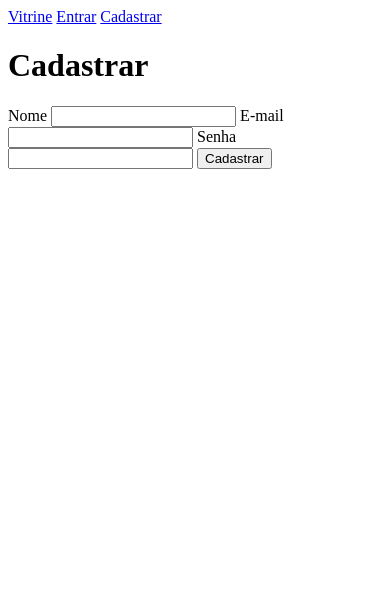
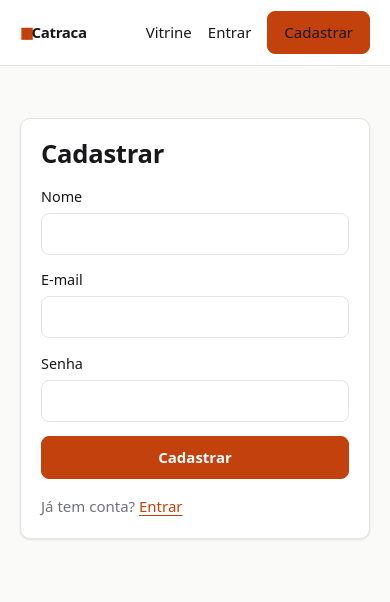
Before and after one commit to zejuniortdr/mba-ia-catraca-brief-produto-modo-agente, a FastAPI app: page /signup in a window 390 px wide. Shown: the top 602 px of the page. Run offline with FastAPI, Linux system fonts and the light colour scheme; parts of the project's set-up code (start-up, migrations or seed data) failed here and were passed over; some libraries are stand-ins or nearby versions.

Commit message:
feat(ui): refresh interface with stylesheet, cards, panel grid and status badges
Keeps every contract marker (ids, data-metric, status/code/event classes,
error paragraphs) and literal texts unchanged; serves /static/style.css.

```diff
--- a/app/main.py
+++ b/app/main.py
@@ -4,6 +4,7 @@ from contextlib import asynccontextmanager
 from fastapi import FastAPI, Request
 from fastapi.exceptions import HTTPException
 from fastapi.responses import JSONResponse
+from fastapi.staticfiles import StaticFiles
 from starlette.middleware.sessions import SessionMiddleware
 
 from app import auth, db, gateway
@@ -54,6 +55,7 @@ def create_app() -> FastAPI:
     async def healthz():
         return {"ok": True}
 
+    app.mount("/static", StaticFiles(directory="app/static"), name="static")
     app.include_router(router)
     app.include_router(events_router)
     app.include_router(cancel_router)
--- /dev/null
+++ b/app/static/style.css
@@ -0,0 +1,154 @@
+/* Catraca — CSS único, sem build. Tokens no espírito shadcn (neutros zinc + um acento). */
+:root {
+  --bg: #fafaf9;
+  --card: #ffffff;
+  --fg: #18181b;
+  --muted: #71717a;
+  --border: #e4e4e7;
+  --accent: #c2410c;
+  --accent-fg: #ffffff;
+  --accent-soft: #fff7ed;
+  --ok: #15803d;
+  --ok-soft: #f0fdf4;
+  --warn: #a16207;
+  --warn-soft: #fefce8;
+  --bad: #b91c1c;
+  --bad-soft: #fef2f2;
+  --radius: 10px;
+  --shadow: 0 1px 2px rgb(0 0 0 / .05), 0 1px 3px rgb(0 0 0 / .06);
+  color-scheme: light;
+}
+
+* { box-sizing: border-box; }
+html { -webkit-text-size-adjust: 100%; }
+body {
+  margin: 0;
+  font: 15px/1.55 system-ui, -apple-system, "Segoe UI", Roboto, sans-serif;
+  color: var(--fg);
+  background: var(--bg);
+}
+a { color: var(--accent); text-underline-offset: 3px; }
+h1 { font-size: 1.6rem; line-height: 1.2; margin: 0 0 .25rem; letter-spacing: -.01em; }
+h2 { font-size: 1.05rem; margin: 0 0 .75rem; }
+:focus-visible { outline: 2px solid var(--accent); outline-offset: 2px; }
+
+/* Cabeçalho */
+.site-header {
+  position: sticky; top: 0; z-index: 10;
+  background: rgb(255 255 255 / .9); backdrop-filter: blur(6px);
+  border-bottom: 1px solid var(--border);
+}
+.site-header nav {
+  max-width: 1040px; margin: 0 auto; padding: .7rem 1.25rem;
+  display: flex; align-items: center; gap: 1rem; flex-wrap: wrap;
+}
+.brand { font-weight: 700; color: var(--fg); text-decoration: none; letter-spacing: -.02em; margin-right: auto; }
+.brand::before { content: "▮▮ "; color: var(--accent); letter-spacing: -.2em; }
+.site-header nav a:not(.brand) { color: var(--fg); text-decoration: none; font-weight: 500; }
+.site-header nav a:not(.brand):hover { color: var(--accent); }
+.who { color: var(--muted); font-size: .9rem; }
+.inline { display: inline; margin: 0; }
+
+main { max-width: 1040px; margin: 0 auto; padding: 2rem 1.25rem 4rem; }
+.page-head { display: flex; align-items: center; justify-content: space-between; gap: 1rem; flex-wrap: wrap; margin-bottom: 1.5rem; }
+.sub { color: var(--muted); margin: 0; }
+
+/* Cartões */
+.card {
+  background: var(--card); border: 1px solid var(--border); border-radius: var(--radius);
+  box-shadow: var(--shadow); padding: 1.25rem;
+}
+.stack > * + * { margin-top: 1rem; }
+
+/* Botões e formulários */
+button, .btn {
+  display: inline-flex; align-items: center; justify-content: center; gap: .4rem;
+  font: inherit; font-weight: 600; cursor: pointer; text-decoration: none;
+  border-radius: 8px; padding: .55rem 1rem; min-height: 40px;
+  border: 1px solid var(--accent); background: var(--accent); color: var(--accent-fg);
+}
+button:hover, .btn:hover { filter: brightness(1.08); }
+.btn-ghost, .site-header button {
+  background: transparent; color: var(--fg); border-color: var(--border);
+}
+.btn-danger { background: var(--card); color: var(--bad); border-color: #fecaca; }
+.btn-danger:hover { background: var(--bad-soft); filter: none; }
+
+form label { display: block; font-weight: 500; font-size: .9rem; }
+form label input { margin-top: .3rem; }
+input {
+  display: block; width: 100%; font: inherit; color: var(--fg);
+  padding: .55rem .7rem; min-height: 40px;
+  border: 1px solid var(--border); border-radius: 8px; background: var(--card);
+}
+input:focus { outline: none; border-color: var(--accent); box-shadow: 0 0 0 3px var(--accent-soft); }
+.form { display: grid; gap: .9rem; }
+.form-grid { display: grid; gap: .9rem; grid-template-columns: repeat(auto-fit, minmax(180px, 1fr)); }
+.form-grid label:first-of-type { grid-column: 1 / -1; }
+.row { display: flex; gap: .5rem; align-items: stretch; }
+.row input { flex: 1; }
+
+/* Mensagens */
+.error, #sold-out, #checkin-result, #event-cancelled {
+  border-radius: 8px; padding: .65rem .85rem; margin: 0; font-weight: 500;
+}
+.error { background: var(--bad-soft); color: var(--bad); border: 1px solid #fecaca; }
+#sold-out { background: var(--warn-soft); color: var(--warn); border: 1px solid #fde68a; text-align: center; font-size: 1.05rem; }
+#checkin-result { background: var(--accent-soft); border: 1px solid #fed7aa; font-size: 1.1rem; margin-top: .75rem; }
+#checkin-result[data-ok] { background: var(--ok-soft); color: var(--ok); border-color: #bbf7d0; }
+#event-cancelled { background: var(--bad-soft); color: var(--bad); border: 1px solid #fecaca; }
+
+/* Selos de status (span = selo; td = só cor, para não quebrar a célula) */
+span[data-status] {
+  display: inline-block; font-size: .78rem; font-weight: 600; line-height: 1;
+  padding: .3rem .55rem; border-radius: 999px; background: #f4f4f5; color: #3f3f46;
+}
+span[data-status="published"], span[data-status="confirmed"] { background: var(--ok-soft); color: var(--ok); }
+span[data-status="pending"], span[data-status="draft"] { background: var(--warn-soft); color: var(--warn); }
+span[data-status="declined"], span[data-status="cancelled"], span[data-status="refunded"] { background: var(--bad-soft); color: var(--bad); }
+td[data-status] { font-weight: 600; }
+td[data-status="confirmed"] { color: var(--ok); }
+td[data-status="pending"] { color: var(--warn); }
+td[data-status="declined"], td[data-status="cancelled"], td[data-status="refunded"] { color: var(--bad); }
+
+/* Vitrine */
+.grid { list-style: none; padding: 0; margin: 0; display: grid; gap: 1rem; grid-template-columns: repeat(auto-fill, minmax(240px, 1fr)); }
+.event-card { display: flex; flex-direction: column; gap: .35rem; }
+.event-card a.title { font-size: 1.1rem; font-weight: 700; color: var(--fg); text-decoration: none; }
+.event-card a.title:hover { color: var(--accent); }
+.meta { color: var(--muted); font-size: .9rem; }
+.price { font-weight: 700; margin-top: auto; padding-top: .5rem; }
+.empty { color: var(--muted); text-align: center; padding: 3rem 1rem; border: 1px dashed var(--border); border-radius: var(--radius); }
+
+/* Tabelas e listas */
+table { width: 100%; border-collapse: collapse; background: var(--card); border: 1px solid var(--border); border-radius: var(--radius); overflow: hidden; }
+th, td { text-align: left; padding: .7rem .9rem; border-bottom: 1px solid var(--border); }
+th { font-size: .8rem; text-transform: uppercase; letter-spacing: .04em; color: var(--muted); background: #fafafa; }
+tr:last-child td { border-bottom: 0; }
+td.code { font-family: ui-monospace, SFMono-Regular, Menlo, monospace; letter-spacing: .08em; font-weight: 600; }
+.list { list-style: none; padding: 0; margin: 0; }
+.list li { display: flex; justify-content: space-between; align-items: center; gap: 1rem; padding: .8rem 1rem; border-bottom: 1px solid var(--border); }
+.list li:last-child { border-bottom: 0; }
+.list a { font-weight: 600; color: var(--fg); text-decoration: none; }
+.list a:hover { color: var(--accent); }
+
+/* Página de gestão */
+.manage { display: grid; gap: 1.25rem; grid-template-columns: 1fr; }
+@media (min-width: 860px) { .manage { grid-template-columns: 1.4fr 1fr; align-items: start; } }
+.facts { display: grid; grid-template-columns: repeat(2, 1fr); gap: .75rem; margin: 0; padding: 0; list-style: none; }
+.facts li { font-weight: 500; }
+
+#panel { display: grid; grid-template-columns: repeat(auto-fit, minmax(140px, 1fr)); gap: .75rem; margin: 0; }
+#panel > div { background: var(--card); border: 1px solid var(--border); border-radius: var(--radius); padding: .85rem 1rem; box-shadow: var(--shadow); }
+#panel dt { color: var(--muted); font-size: .82rem; font-weight: 500; }
+#panel dd { margin: .2rem 0 0; font-size: 1.5rem; font-weight: 700; font-variant-numeric: tabular-nums; }
+
+/* Autenticação */
+.auth { max-width: 400px; margin: 2rem auto 0; }
+.auth button { width: 100%; }
+
+@media (max-width: 560px) {
+  main { padding-top: 1.25rem; }
+  .facts { grid-template-columns: 1fr; }
+  th:nth-child(3), td.code { font-size: .85rem; }
+}
--- a/app/templates/404.html
+++ b/app/templates/404.html
@@ -1,2 +1,2 @@
 {% extends "base.html" %}
-{% block content %}<h1>Evento não encontrado</h1>{% endblock %}
+{% block content %}<div class="empty"><h1>Evento não encontrado</h1><p><a href="/">Voltar para a vitrine</a></p></div>{% endblock %}
--- a/app/templates/base.html
+++ b/app/templates/base.html
@@ -1,18 +1,26 @@
 <!doctype html>
 <html lang="pt-BR">
-<head><meta charset="utf-8"><title>Catraca</title></head>
+<head>
+<meta charset="utf-8">
+<meta name="viewport" content="width=device-width, initial-scale=1">
+<title>Catraca</title>
+<link rel="stylesheet" href="/static/style.css">
+</head>
 <body>
-<nav>
+<header class="site-header">
+<nav aria-label="Principal">
+  <a class="brand" href="/">Catraca</a>
   <a href="/">Vitrine</a>
   {% if user and user.role == 'participant' %}<a href="/me/tickets">Meus ingressos</a>{% endif %}
   {% if user and user.role == 'organizer' %}<a href="/org/events">Área do organizador</a>{% endif %}
   {% if user %}
-    <span>{{ user.name }}</span>
-    <form method="post" action="/logout" style="display:inline"><button type="submit">Sair</button></form>
+    <span class="who">{{ user.name }}</span>
+    <form class="inline" method="post" action="/logout"><button type="submit">Sair</button></form>
   {% else %}
-    <a href="/login">Entrar</a> <a href="/signup">Cadastrar</a>
+    <a href="/login">Entrar</a> <a class="btn" href="/signup">Cadastrar</a>
   {% endif %}
 </nav>
+</header>
 <main>{% block content %}{% endblock %}</main>
 </body>
 </html>
--- a/app/templates/forbidden.html
+++ b/app/templates/forbidden.html
@@ -1,2 +1,2 @@
 {% extends "base.html" %}
-{% block content %}<h1>Acesso restrito a organizadores</h1>{% endblock %}
+{% block content %}<div class="empty"><h1>Acesso restrito a organizadores</h1><p><a href="/">Voltar para a vitrine</a></p></div>{% endblock %}
--- a/app/templates/org/_cancel.html
+++ b/app/templates/org/_cancel.html
@@ -1,6 +1,9 @@
 {% if event.status == 'published' %}
-<form id="cancel-form" method="post" action="/org/events/{{ event.id }}/cancel" onsubmit="return confirm('Cancelar o evento? Não há volta.')"><button>Cancelar evento</button></form>
+<p class="sub" style="margin-bottom:.75rem">Irreversível: confirmados viram estornados e pendentes, cancelados.</p>
+<form id="cancel-form" method="post" action="/org/events/{{ event.id }}/cancel" onsubmit="return confirm('Cancelar o evento? Não há volta.')"><button class="btn-danger">Cancelar evento</button></form>
 {% elif event.status == 'cancelled' %}
 {% for m in errors %}<p class="error">{{ m }}</p>{% endfor %}
 <p id="event-cancelled">Este evento foi cancelado.</p>
+{% else %}
+<p class="sub">Disponível depois da publicação.</p>
 {% endif %}
--- a/app/templates/org/_checkin.html
+++ b/app/templates/org/_checkin.html
@@ -1,2 +1,2 @@
-<form id="checkin-form" method="post" action="/org/events/{{ event.id }}/checkin"><input name="code"> <button type="submit">Check-in</button></form>
-{% if checkin_result %}<p id="checkin-result">{{ checkin_result }}</p>{% endif %}
+<form class="row" id="checkin-form" method="post" action="/org/events/{{ event.id }}/checkin"><input name="code" aria-label="Código do ingresso" placeholder="Código do ingresso" autocomplete="off" autocapitalize="characters" autofocus> <button type="submit">Check-in</button></form>
+{% if checkin_result %}<p {% if checkin_result == 'Entrada liberada' %}data-ok {% endif %}role="status" id="checkin-result">{{ checkin_result }}</p>{% endif %}
--- a/app/templates/org/new.html
+++ b/app/templates/org/new.html
@@ -1,8 +1,8 @@
 {% extends "base.html" %}
 {% block content %}
-<h1>Novo evento</h1>
-<form id="event-form" method="post" action="/org/events/new">
+<div class="page-head"><div><h1>Novo evento</h1><p class="sub">O evento nasce como rascunho; publique na página de gestão.</p></div></div>
+<form class="card form" id="event-form" method="post" action="/org/events/new" style="max-width:640px">
 {% set f = form %}{% include "org/_form_fields.html" %}
-<button type="submit">Criar evento</button>
+<div><button type="submit">Criar evento</button> <a class="btn btn-ghost" href="/org/events">Voltar</a></div>
 </form>
 {% endblock %}
--- a/app/templates/signup.html
+++ b/app/templates/signup.html
@@ -1,11 +1,14 @@
 {% extends "base.html" %}
 {% block content %}
+<div class="auth card stack">
 <h1>Cadastrar</h1>
 {% if error %}<p class="error">{{ error }}</p>{% endif %}
-<form method="post" action="/signup">
-  <label>Nome <input type="text" name="name" required></label>
-  <label>E-mail <input type="email" name="email" required></label>
-  <label>Senha <input type="password" name="password" required></label>
+<form class="form" method="post" action="/signup">
+  <label>Nome <input type="text" name="name" autocomplete="name" required></label>
+  <label>E-mail <input type="email" name="email" autocomplete="email" required></label>
+  <label>Senha <input type="password" name="password" autocomplete="new-password" required></label>
   <button type="submit">Cadastrar</button>
 </form>
+<p class="sub">Já tem conta? <a href="/login">Entrar</a></p>
+</div>
 {% endblock %}
```
Also changed, not shown: app/templates/login.html (+6 -3 lines), app/templates/org/_form_fields.html (+7 -5 lines), app/templates/org/_panel.html (+6 -6 lines), app/templates/org/list.html (+5 -4 lines), app/templates/org/manage.html (+27 -6 lines), app/templates/shop/event.html (+10 -6 lines), app/templates/shop/home.html (+12 -4 lines), app/templates/shop/tickets.html (+10 -3 lines), tests/test_ui_static.py (added, +13 -0 lines).
